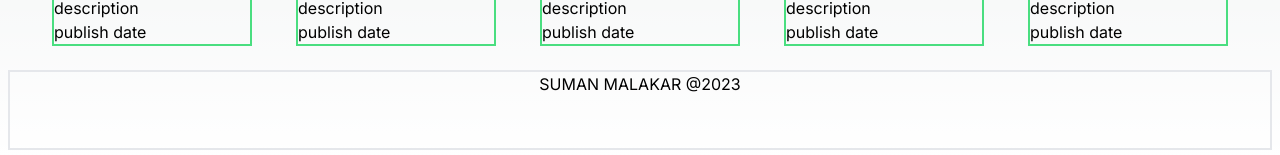
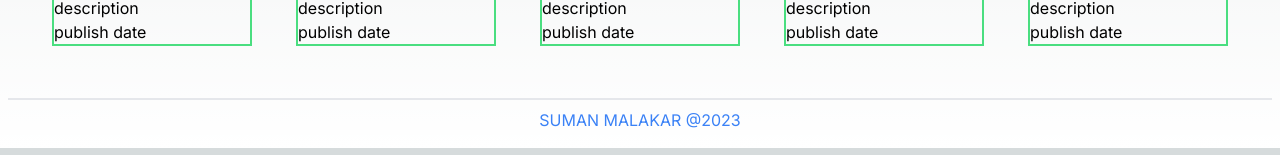
Before and after one commit to webdev-ashishk/webdev-mastery, a Next.js app: page / in a window 1280 px wide. Shown: the part 772-927 px from the top of the page. Built offline with nearby package versions, Linux system fonts and the light colour scheme.

Commit message:
footer styled

```diff
--- a/components/Footer.jsx
+++ b/components/Footer.jsx
@@ -1,12 +1,9 @@
 const Footer = () => {
   const currentYear = new Date().getFullYear();
   return (
-    <div
-      // style={{ position: "relative", bottom: 0, width: "98%" }}
-      className="h-20 border-2 m-2 "
-    >
-      <div className="flex justify-center">
-        <h1>SUMAN MALAKAR @{currentYear}</h1>
+    <div className="m-2 mt-9">
+      <div className="text-blue-500  px-2 py-2 border-t-2 w-full text-center">
+        SUMAN MALAKAR @{currentYear}
       </div>
     </div>
   );
```
